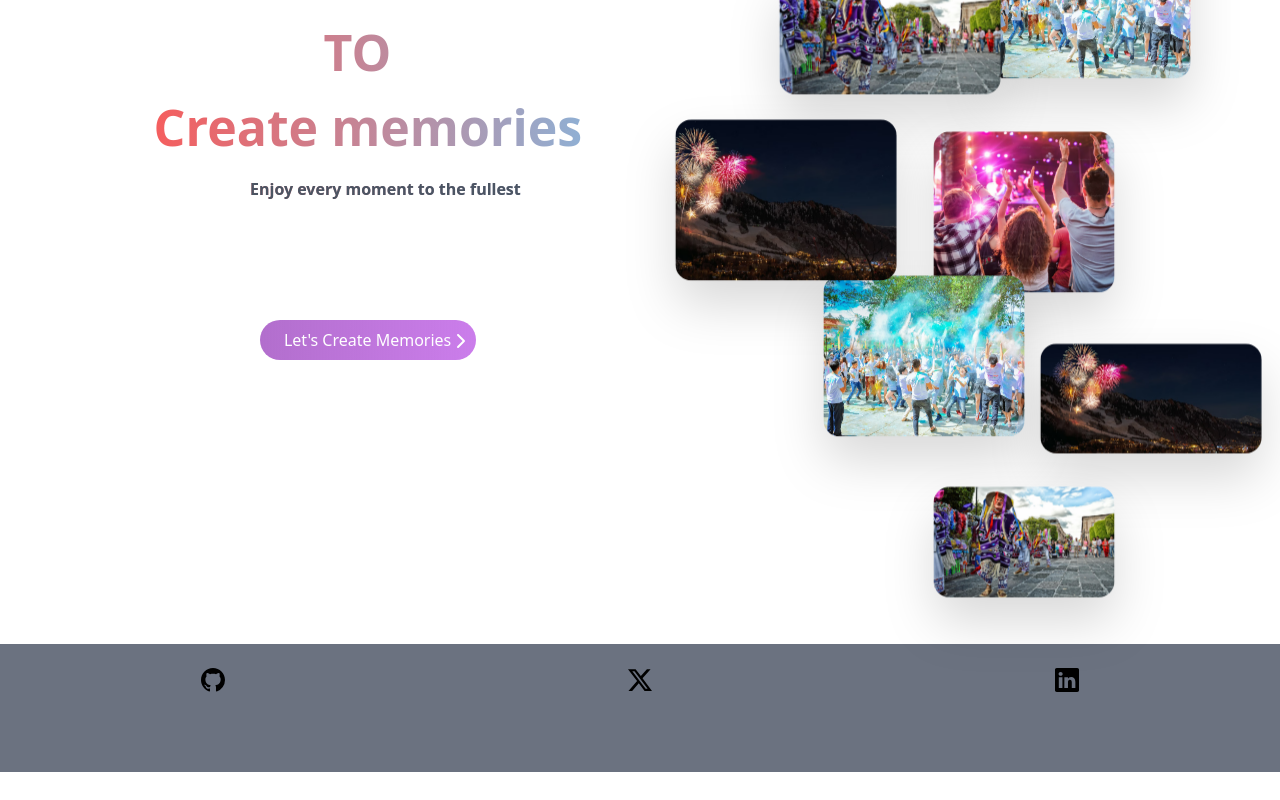
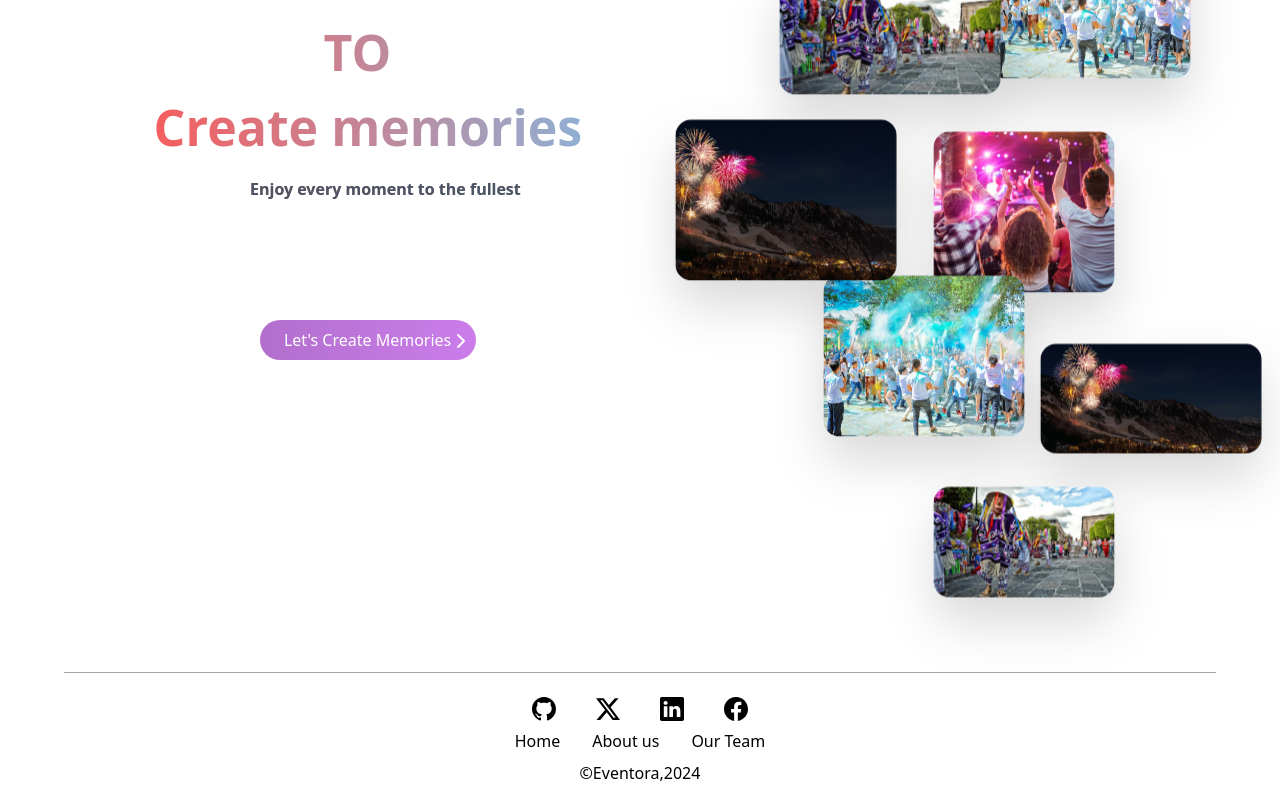
Before and after one commit to OikawaToru1/Eventora, a React (Vite) app in the folder eventora/: page / in a window 1280 px wide. Shown: the part 261-1061 px from the top of the page. Before the commit the page ends 1033 px from the top, so only its background shows below. Built offline with nearby package versions, Linux system fonts and the light colour scheme; no server answers.

Commit message:
completed making footer

```diff
--- a/eventora/src/Components/Footer/Footer.jsx
+++ b/eventora/src/Components/Footer/Footer.jsx
@@ -1,23 +1,38 @@
 import React from 'react'
 import { Link } from 'react-router-dom'
-import { BsTwitterX, BsGithub, BsLinkedin } from "react-icons/bs";
+import { BsTwitterX, BsGithub, BsLinkedin, BsFacebook } from "react-icons/bs";
 
 function Footer() {
+
   return (
-    <div className=' h-32 bg-gray-500  inset-x-0 bottom-0 '>
-        <div className='flex justify-around pt-6' >
-            <a href="https://github.com/"><BsGithub  size={24}/></a>
-            <a href='https://x.com/?lang=en'><BsTwitterX  size={24}/></a>
-            <a href="https://www.linkedin.com"><BsLinkedin  size={24}/></a>
+    <div className='w-[90vw] mx-auto h-32 mt-7 border-t border-[#a7a7a7] inset-x-0 bottom-0 '>
+      <div className='flex flex-col items-center w-full pt-6 gap-2'>
+        {/* <div className='font-medium text-lg'>
+          <ul>
+            <li><Link to=''>DiscoverEvents</Link></li>
+          </ul>
+        </div> */}
+
+        <div className='flex gap-10' >
+          <a href="https://github.com/"><BsGithub size={24} /></a>
+          <a href='https://x.com/?lang=en'><BsTwitterX size={24} /></a>
+          <a href="https://www.linkedin.com"><BsLinkedin size={24} /></a>
+          <a href='https://www.facebook.com/'><BsFacebook size={24}/></a>
         </div>
+        <div className=''>
+          <ul className='flex gap-8 font-medium'>
+            <li><Link to={'/home'}>Home</Link></li>
+            <li><Link to={'/about-us'}>About us</Link></li>
+            <li><Link to={'/about-us'}>Our Team</Link></li>
+          </ul>
+        </div>
+        <div className='text-md font-normal '>
+          <ul className=''>
+            <li><Link to=''>©Eventora,2024</Link></li>
+          </ul>
+        </div>
+      </div>
 
-        {/* <div>
-           <ul  className='flex pt-6 justify-around '>
-            <li><Link to=''>About</Link></li>
-            <li><Link to=''>© Eventora</Link></li>
-            <li> <Link to=''>Contact</Link></li>
-           </ul>
-        </div> */}
     </div>
   )
 }
```
